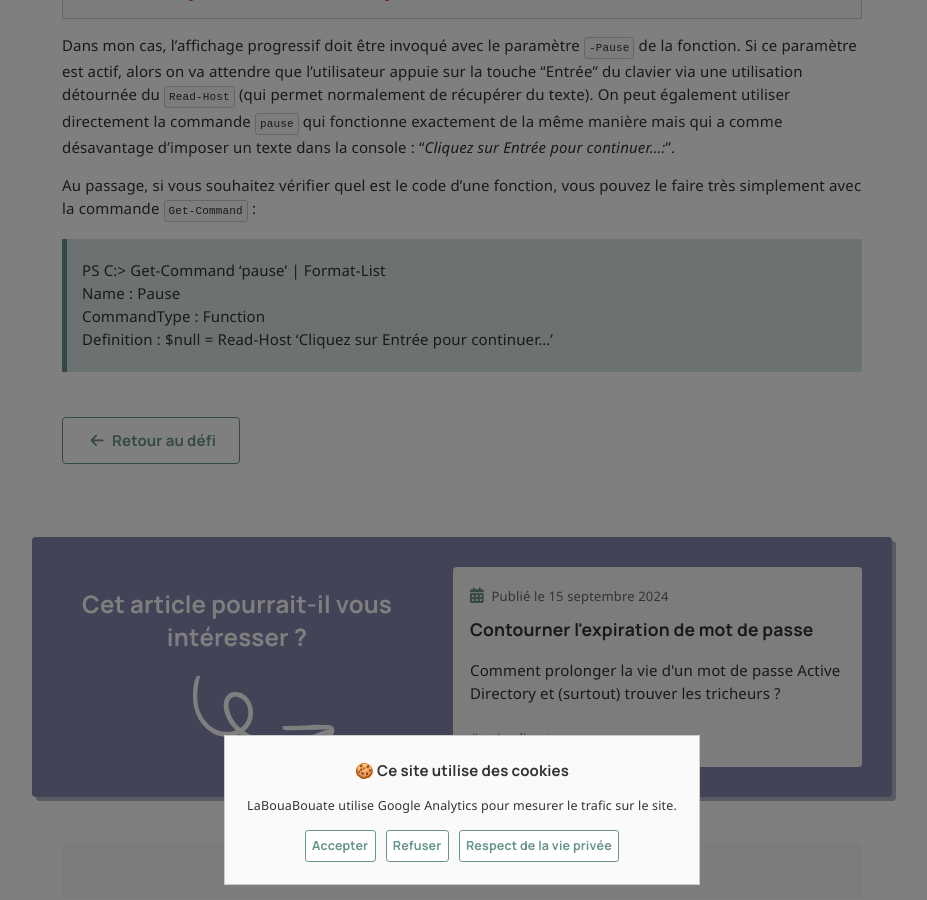
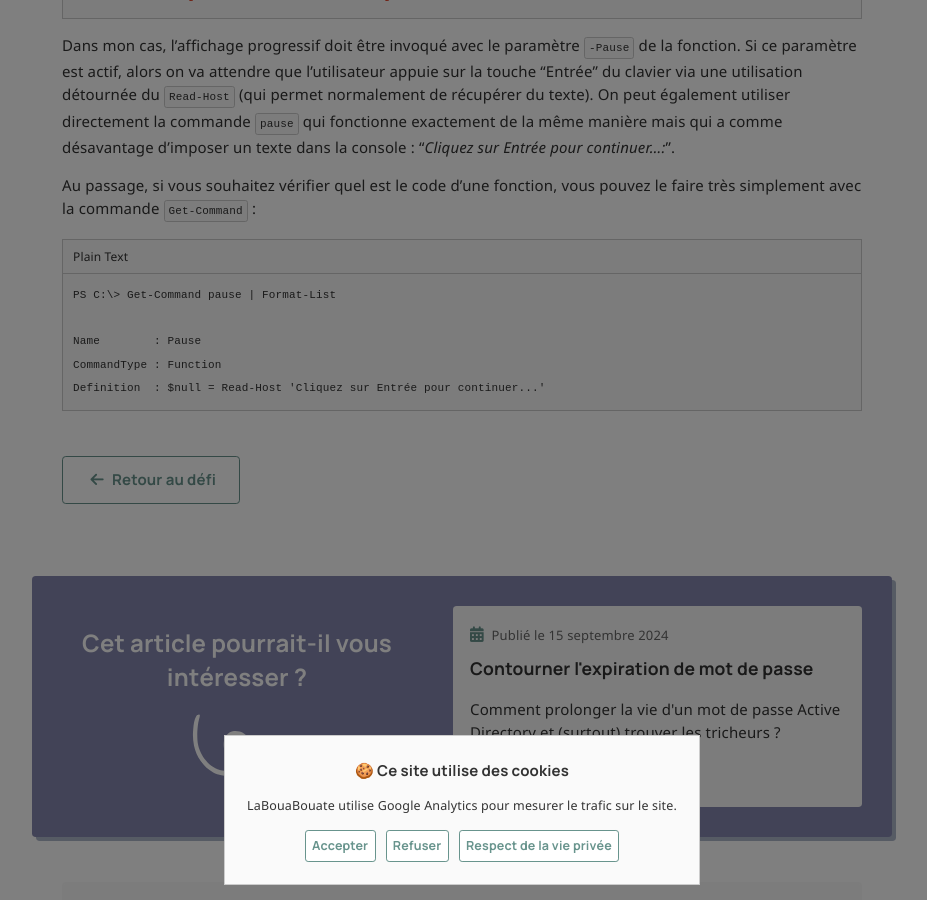
Before and after one commit to leobouard/leobouard.github.io, a Jekyll site: the page built from _posts/2021-11-30-pere-noel-secret-soluce.md, in a window 1280 px wide and 900 px high, scrolled down 1892 px. Shown: the whole window, without its empty margins (178-1105 px from the left). Built offline with Jekyll 4.4.1, drawn with Linux system fonts in a browser that asks for light colours; nearby versions of some CDN libraries; some web fonts are replaced; comment, search, counter and statistics services are not loaded.

Commit message:
Update 2021-11-30-pere-noel-secret-soluce.md

````diff
--- a/_posts/2021-11-30-pere-noel-secret-soluce.md
+++ b/_posts/2021-11-30-pere-noel-secret-soluce.md
@@ -69,8 +69,10 @@ Dans mon cas, l'affichage progressif doit être invoqué avec le paramètre `-Pa
 
 Au passage, si vous souhaitez vérifier quel est le code d'une fonction, vous pouvez le faire très simplement avec la commande `Get-Command` :
 
-> PS C:\> Get-Command 'pause' | Format-List
-> \
-> Name        : Pause\
-> CommandType : Function\
-> Definition  : $null = Read-Host 'Cliquez sur Entrée pour continuer...'
+```plaintext
+PS C:\> Get-Command pause | Format-List
+
+Name        : Pause
+CommandType : Function
+Definition  : $null = Read-Host 'Cliquez sur Entrée pour continuer...'
+```
````
